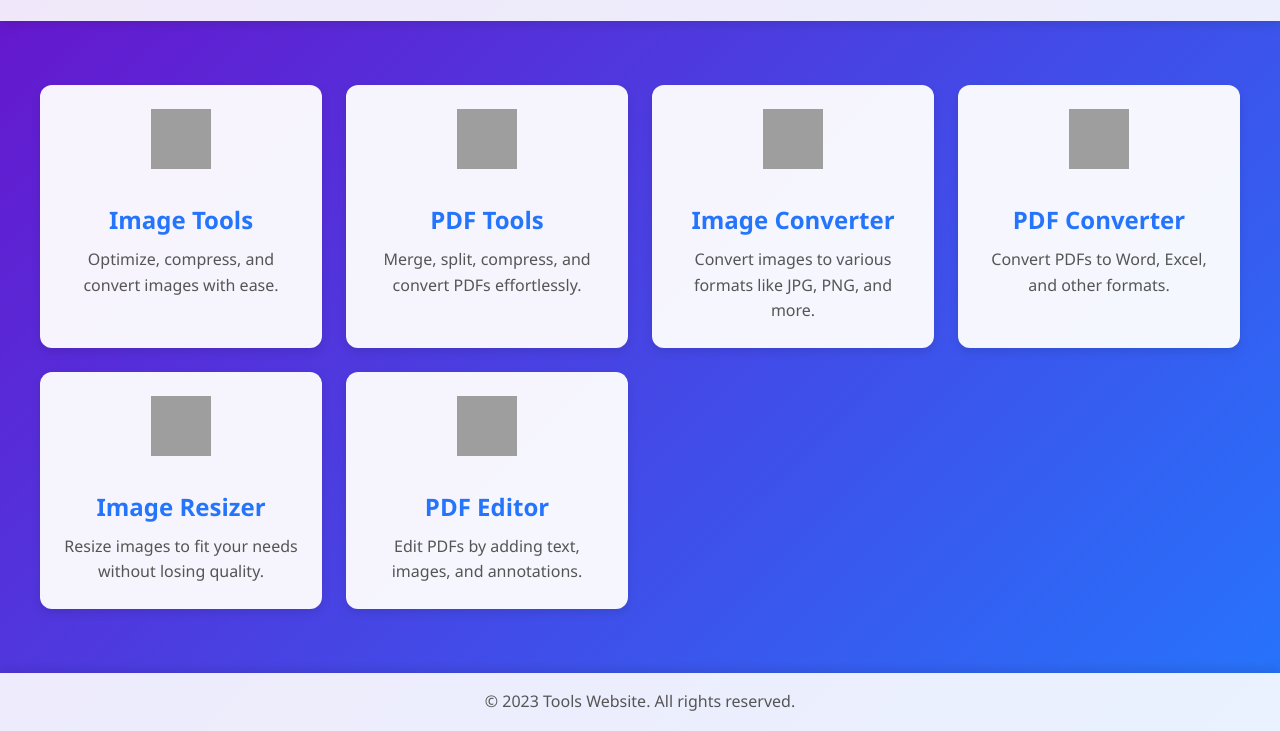
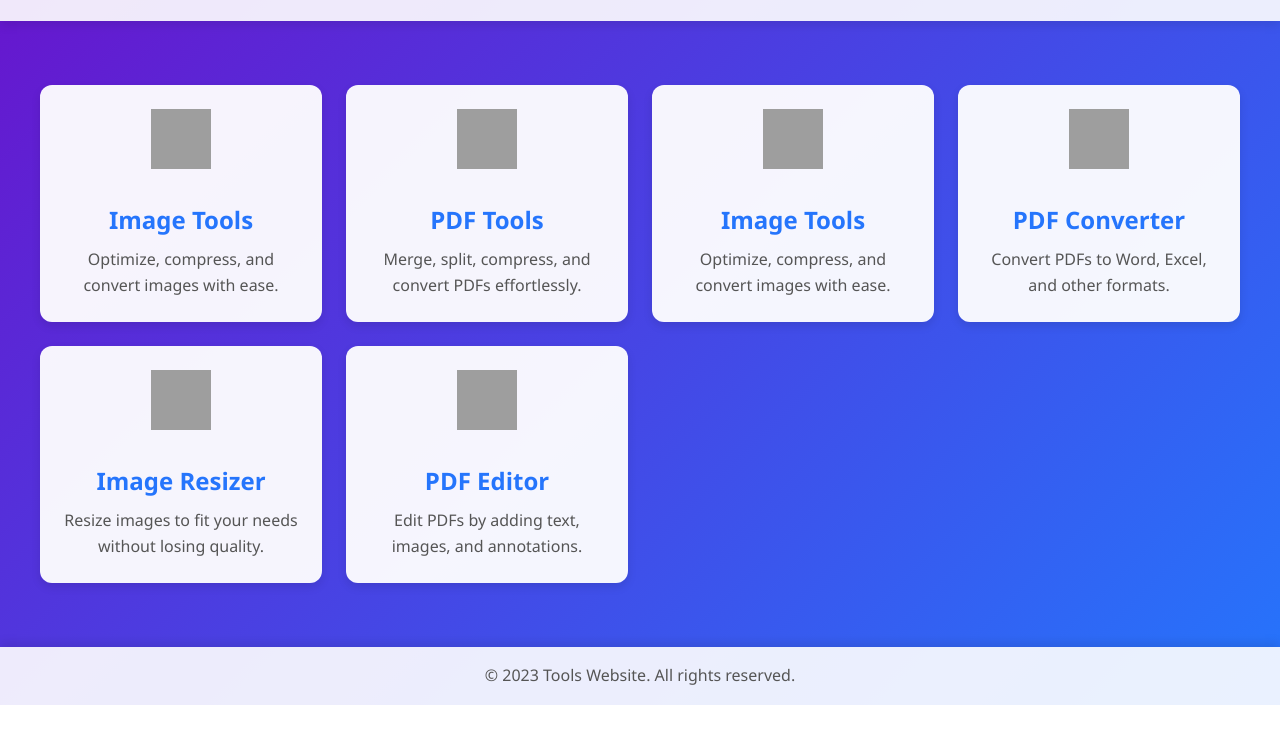
Before and after one commit to Rajeshksd1297/itools, a plain HTML site: page index.html in a window 1280 px wide. Shown: the part 127-858 px from the top of the page. After the commit the page ends 832 px from the top, so only its background shows below. Drawn offline with Linux system fonts and the light colour scheme; grey boxes are pictures that could not be loaded.

Commit message:
Update index.html

```diff
--- a/index.html
+++ b/index.html
@@ -159,11 +159,13 @@
             </div>
 
             <!-- Add more tools here -->
-            <div class="tool-card">
-                <img src="https://cdn-icons-png.flaticon.com/512/3022/3022851.png" alt="Image Converter">
-                <h3>Image Converter</h3>
-                <p>Convert images to various formats like JPG, PNG, and more.</p>
-            </div>
+             <div class="tool-card">
+        <a href="/itools/imagecon.html" style="text-decoration: none; color: inherit;">
+        <img src="https://cdn-icons-png.flaticon.com/512/3767/3767084.png" alt="Image Tools">
+        <h3>Image Tools</h3>
+        <p>Optimize, compress, and convert images with ease.</p>
+        </a>
+        </div>
 
             <div class="tool-card">
                 <img src="https://cdn-icons-png.flaticon.com/512/337/337958.png" alt="PDF Converter">
```
